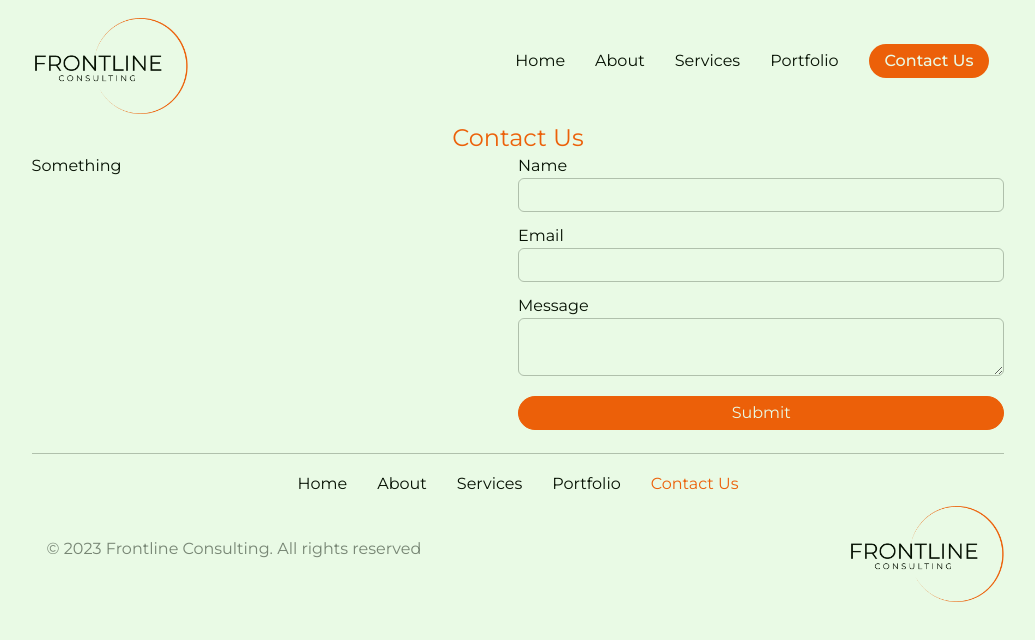
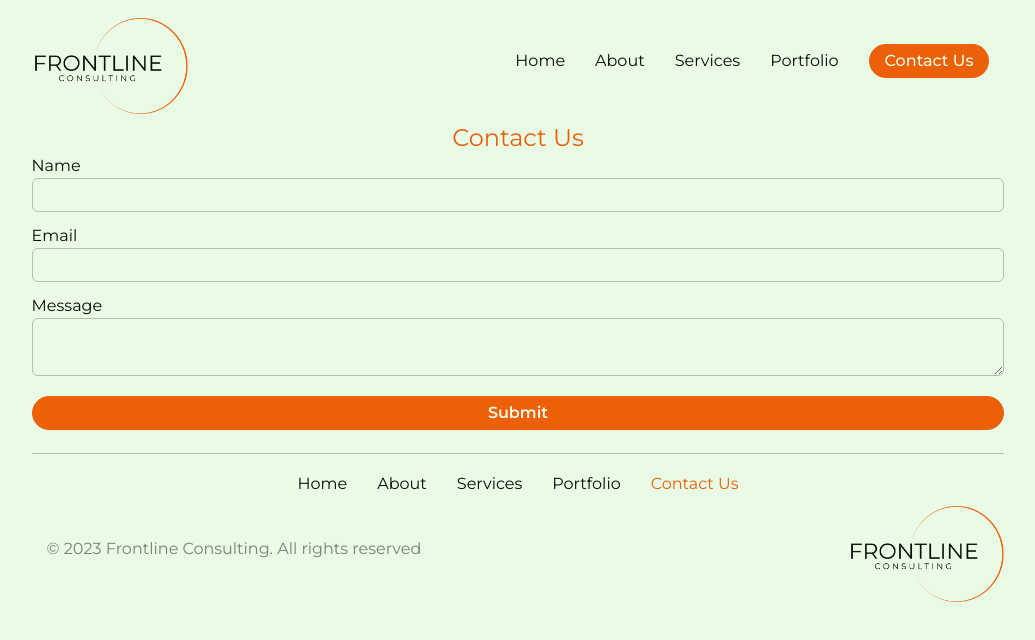
Before and after one commit to Wambui-N/frontline_consulting, a Next.js app: page /Contact in a window 1280 px wide. Shown: the top 640 px of the page, without its empty margins (122-1157 px from the left). Built offline with nearby package versions, Linux system fonts and the light colour scheme.

Commit message:
Add form validation and submission functionality to Contact page

```diff
--- a/package.json
+++ b/package.json
@@ -10,9 +10,11 @@
   },
   "dependencies": {
     "@lottiefiles/react-lottie-player": "^3.5.3",
+    "formik": "^2.4.6",
     "next": "14.1.0",
     "react": "^18",
-    "react-dom": "^18"
+    "react-dom": "^18",
+    "yup": "^1.4.0"
   },
   "devDependencies": {
     "@types/node": "^20",
--- a/src/app/Contact/page.tsx
+++ b/src/app/Contact/page.tsx
@@ -1,44 +1,107 @@
-import React from "react";
+"use client";
+
+import React, { use } from "react";
+import { useFormik } from "formik";
+import * as Yup from "yup";
 
 function page() {
+  const formik = useFormik({
+    initialValues: {
+      name: "",
+      email: "",
+      message: "",
+    },
+    // Validation
+    validationSchema: Yup.object({
+      name: Yup.string().required("Name is required"),
+      email: Yup.string()
+        .email("Invalid email address")
+        .required("Email is required"),
+      message: Yup.string().required("Message is required"),
+    }),
+
+    onSubmit: (values) => {
+      console.log(values);
+    },
+  });
+
   return (
     <div>
       <h3 className="text-orange font-regular text-center text-2xl">
         Contact Us
       </h3>
-      <div className="flex flex-row">
-        <div className="basis-1/2">
-          <p>Something</p>
-        </div>
-        <div className="basis-1/2 flex items-center justify-center">
-          <form className="flex flex-col w-full gap-3">
+      <div className="flex">
+        <div className="w-full flex items-center justify-center">
+          <form
+            onSubmit={formik.handleSubmit}
+            className="flex flex-col w-full gap-3"
+          >
             <div className="flex flex-col">
-              <label htmlFor="name">Name</label>
+              <label
+                htmlFor="name"
+                className={`${
+                  formik.touched.name && formik.errors.name ? "text-orange" : ""
+                }`}
+              >
+                {formik.touched.name && formik.errors.name
+                  ? formik.errors.name
+                  : "Name"}
+              </label>
               <input
                 type="text"
                 id="name"
                 name="name"
+                value={formik.values.name}
+                onChange={formik.handleChange}
+                onBlur={formik.handleBlur}
                 className="border-[1px] outline-none border-black/25 rounded-md p-1 bg-transparent focus:border-orange/70"
               />
             </div>
             <div className="flex flex-col">
-              <label htmlFor="email">Email</label>
+              <label
+                htmlFor="email"
+                className={`${
+                  formik.touched.email && formik.errors.email ? "text-orange" : ""
+                }`}
+              >
+                {formik.touched.email && formik.errors.email
+                  ? formik.errors.email
+                  : "Email"}
+              </label>
               <input
                 type="email"
                 id="email"
                 name="email"
+                value={formik.values.email}
+                onChange={formik.handleChange}
+                onBlur={formik.handleBlur}
                 className="border-[1px] outline-none border-black/25 rounded-md p-1 bg-transparent focus:border-orange/70"
               />
             </div>
             <div className="flex flex-col w-full">
-              <label htmlFor="message">Message</label>
+              <label
+                htmlFor="message"
+                className={`${
+                  formik.touched.message && formik.errors.message ? "text-orange" : ""
+                }`}
+              >
+                {formik.touched.message && formik.errors.message
+                  ? formik.errors.message
+                  : "Message"}
+              </label>
               <textarea
                 id="message"
                 name="message"
+                value={formik.values.message}
+                onChange={formik.handleChange}
+                onBlur={formik.handleBlur}
                 className="border-[1px] outline-none border-black/25 rounded-md p-1 bg-transparent focus:border-orange/70"
               ></textarea>
             </div>
-            <button className="my-2 px-4 py-1 rounded-full border-[1px] border-orange bg-orange hover:bg-transparent text-white hover:text-orange transition-all ease-in-out duration-300">
+            <button
+              type="submit"
+              className="my-2 px-4 py-1 rounded-full border-[1px] border-orange bg-orange hover:bg-transparent text-white font-semibold hover:text-orange transition-all ease-in-out duration-300"
+            >
               Submit
             </button>
           </form>
```
Also changed, not shown: 1 other file (tests, documents, lock files or other folders).
